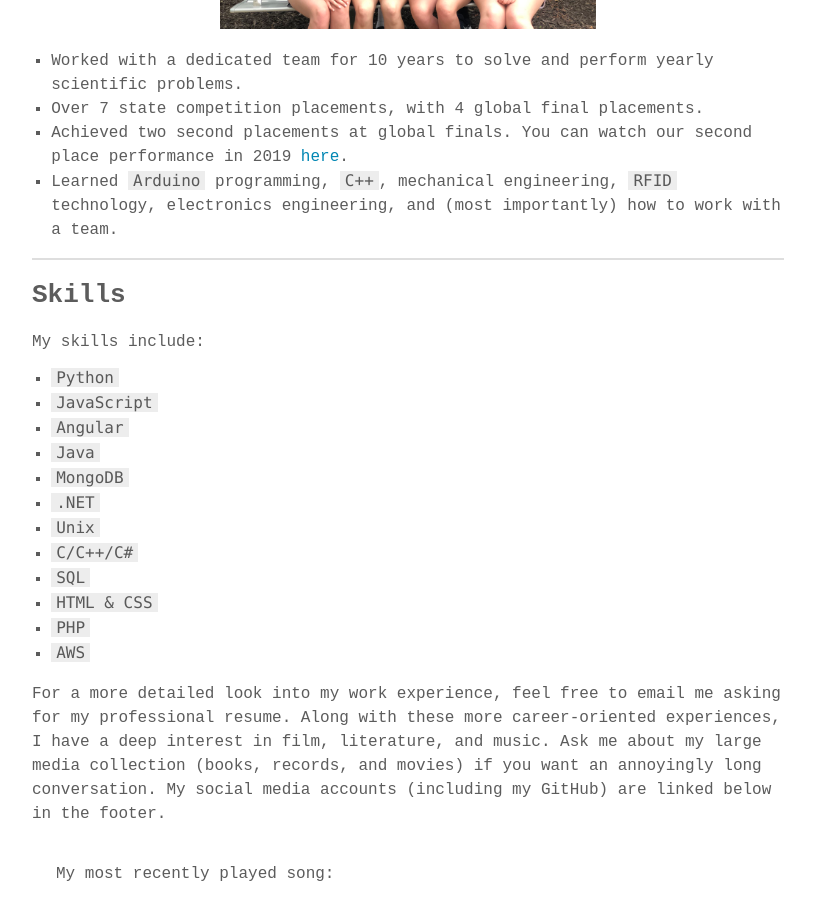
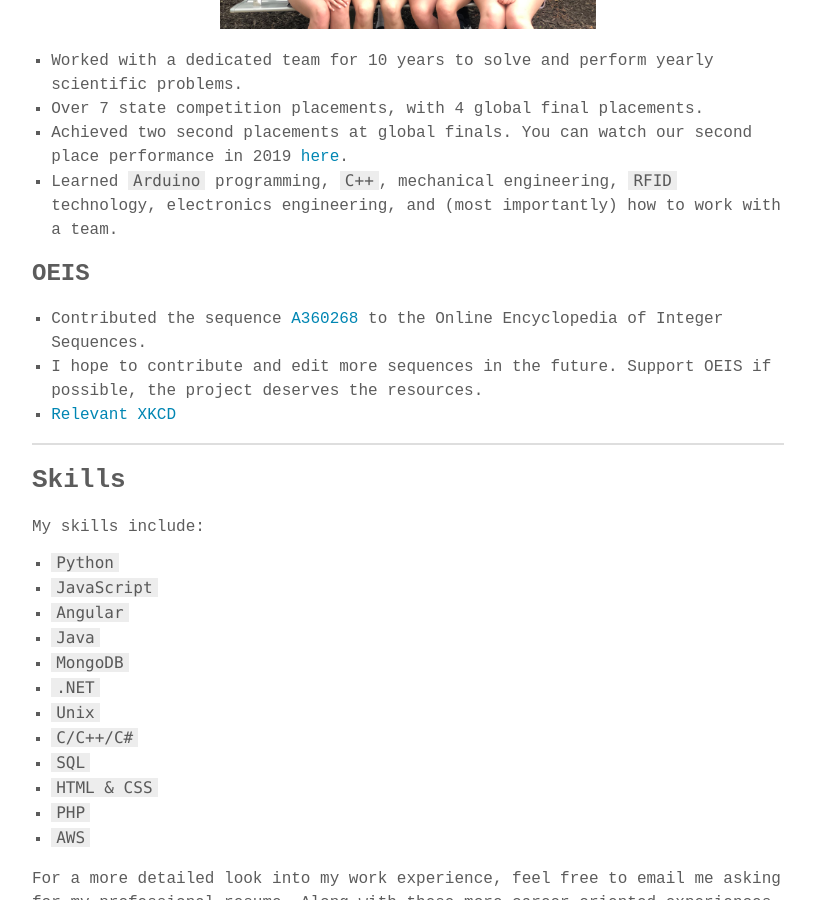
Before and after one commit to bunceandbean/bunceandbean.github.io, a Jekyll site: the page built from docs/about.md, in a window 1280 px wide and 900 px high, scrolled down 2041 px. Shown: the whole window, without its empty margins (232-1047 px from the left). Built offline with Jekyll 4.4.1, drawn with Linux system fonts in a browser that asks for light colours; some web fonts are replaced.

Commit message:
Updated with OEIS Info

```diff
--- a/docs/about.md
+++ b/docs/about.md
@@ -52,10 +52,10 @@ Hi! I'm Ben Lilley, an undergraduate mathematics and computer science student at
 * Achieved two second placements at global finals. You can watch our second place performance in 2019 [here](/assets/videos/2019-gf.mp4).
 * Learned `Arduino` programming, `C++`, mechanical engineering, `RFID` technology, electronics engineering, and (most importantly) how to work with a team.
 
-<!-- ### OEIS
+### OEIS
 * Contributed the sequence [A360268](https://oeis.org/A360268/) to the Online Encyclopedia of Integer Sequences.
 * I hope to contribute and edit more sequences in the future. Support OEIS if possible, the project deserves the resources.
-* [Relevant XKCD](https://xkcd.com/2016/) -->
+* [Relevant XKCD](https://xkcd.com/2016/)
 
 ---
 
```
